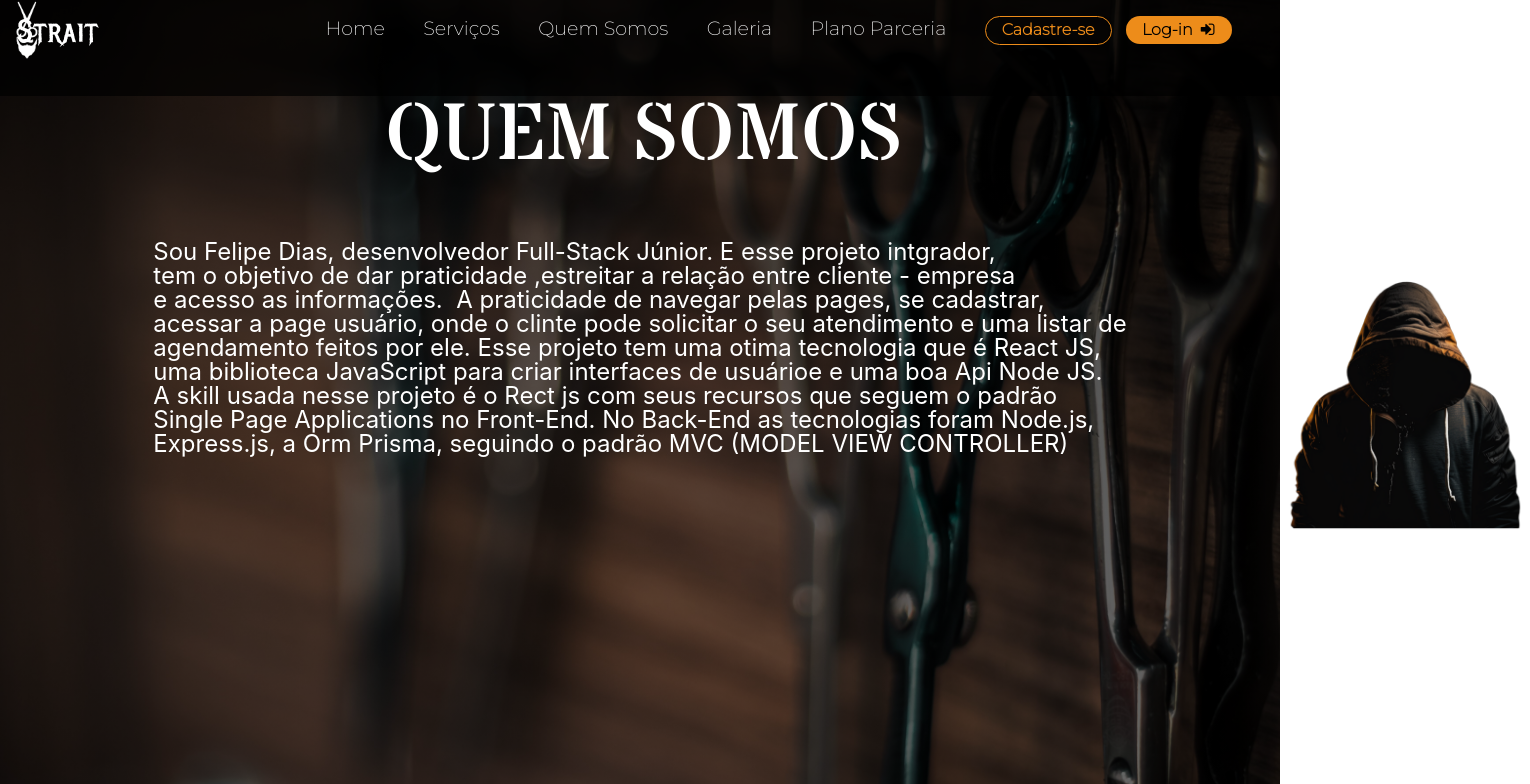
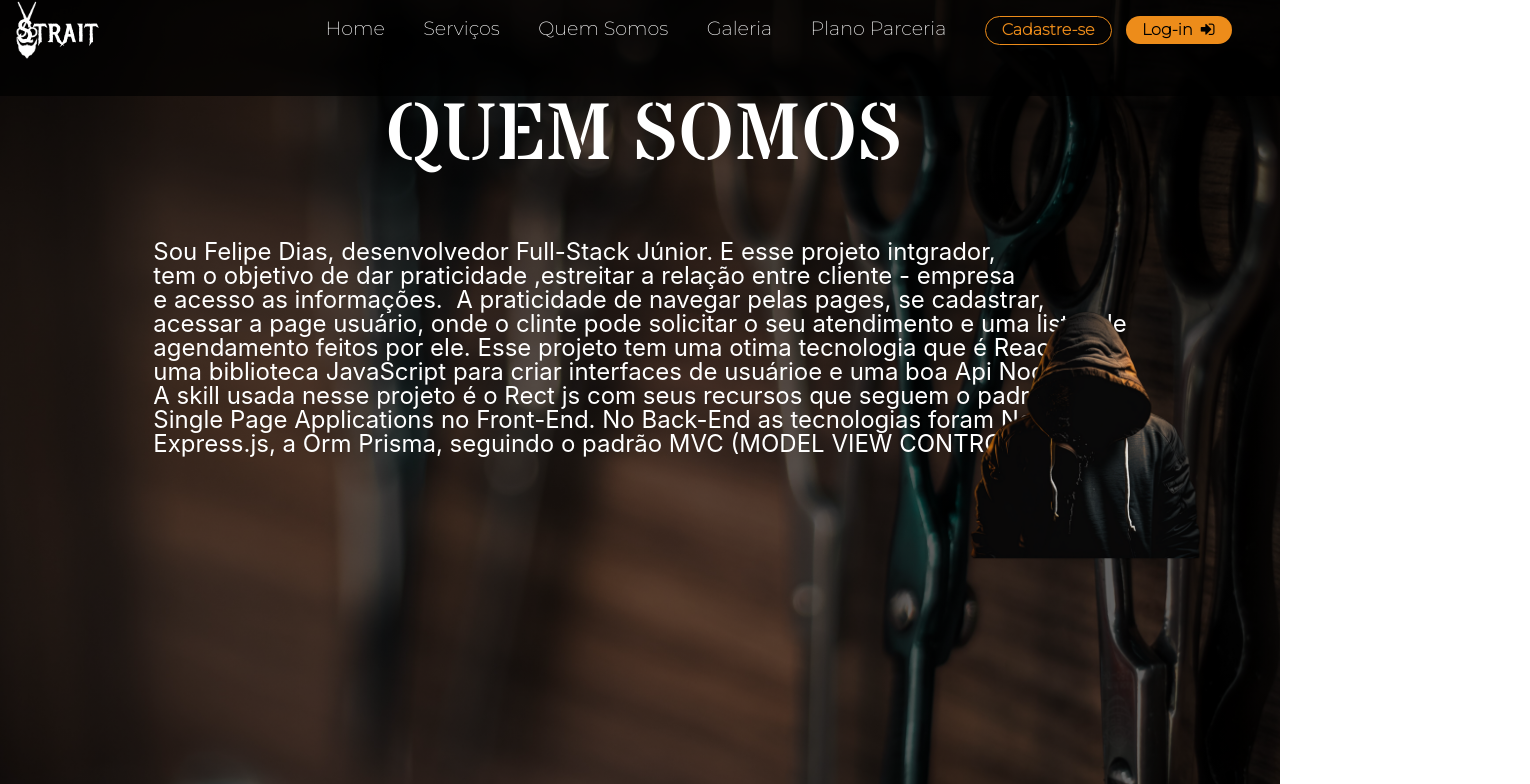
Before and after one commit to Felipediaslc/Barbearia-Strait-Front, a React (Create React App) app: page /quemsomos in a window 1280 px wide. Shown: the top 784 px of the page, 1530 px wide, since content can reach past the window. Built offline with nearby package versions, Linux system fonts and the light colour scheme; a web font is replaced by a local one.

Commit message:
refinamento v.55

```diff
--- a/src/Pages/Quem-somos/Quem-somos.css
+++ b/src/Pages/Quem-somos/Quem-somos.css
@@ -54,8 +54,8 @@
 .quem-somos .body-part-2  .hoodie-guy {
   position: absolute;
   background: url(./imag/imagSVG/Hoodie-guy.png);
-  left:80rem;
-  top: 280px;
+  left:60rem;
+  top: 310px;
   height: 250px;
   width: 250px;
   background-size: cover;
```
